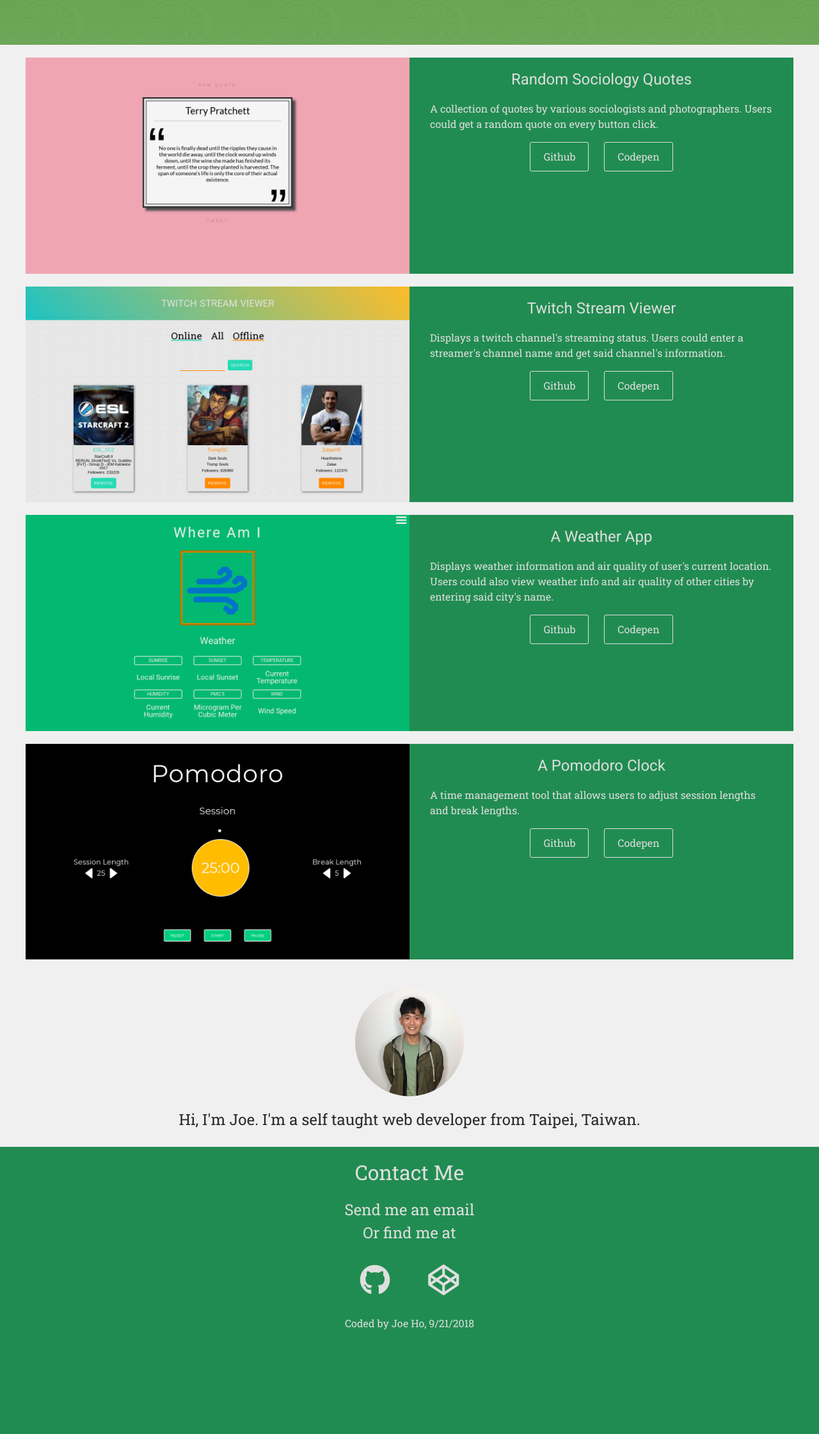
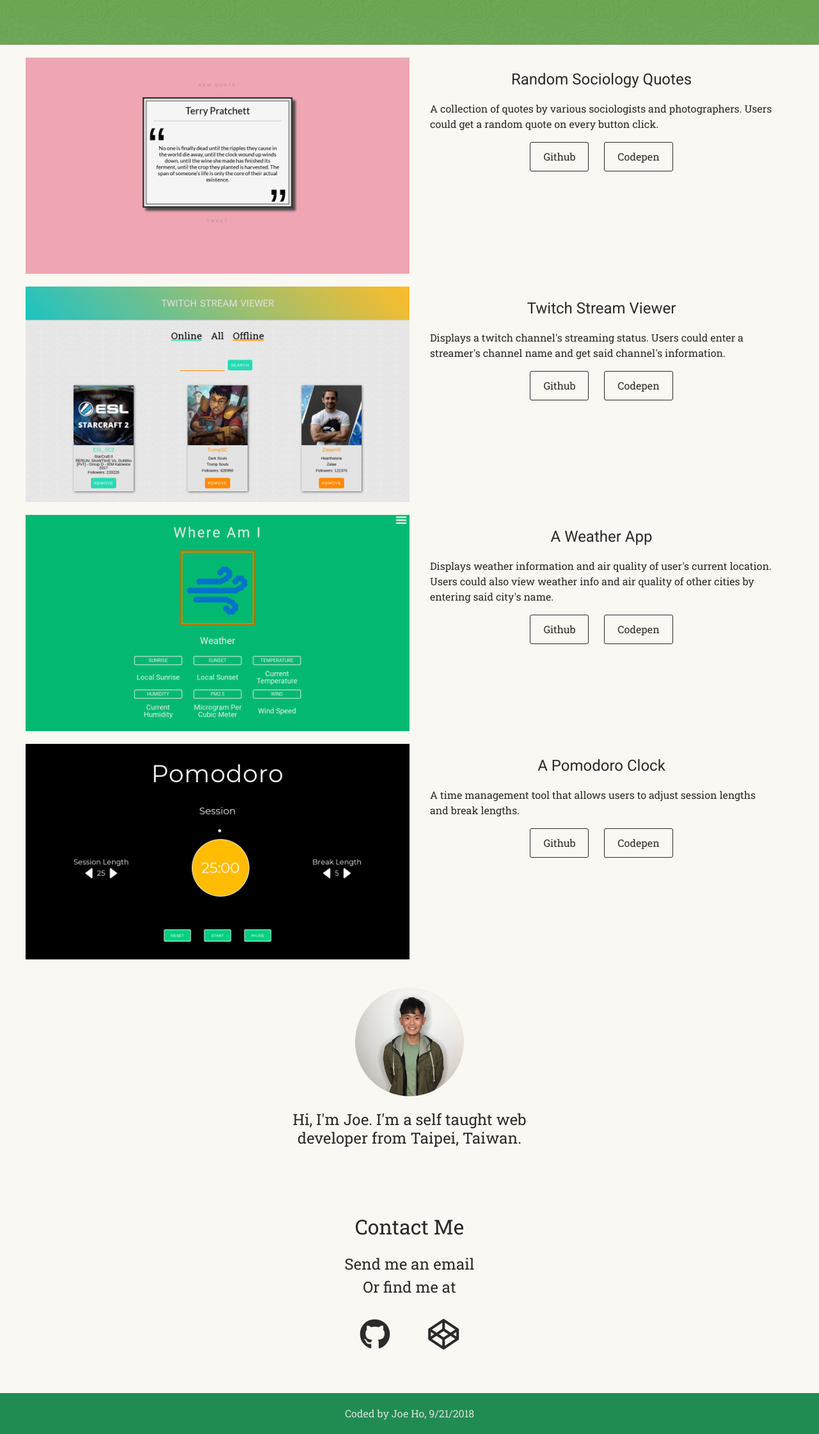
Before and after one commit to Nazlai/Joe-portfolio, a PHP site: page / in a window 1280 px wide. Shown: the part 245-2487 px from the top of the page at 64% size. Before the commit the page ends 2324 px from the top, so only its background shows below. Run offline with PHP 8.4, Linux system fonts and the light colour scheme; some libraries are stand-ins or nearby versions.

Commit message:
changed color scheme

```diff
--- a/scss/base/_mixin.scss
+++ b/scss/base/_mixin.scss
@@ -5,7 +5,7 @@
     }
 }
 
-@mixin linkHover($text-color:$text-color,$text-decoration:none,$hover-color:$hover-color){
+@mixin linkHover($text-color:$text-color,$text-decoration:none,$hover-color:$main-color){
     color: $text-color;
     text-decoration: $text-decoration;
     &:hover{
--- a/scss/base/_variables.scss
+++ b/scss/base/_variables.scss
@@ -1,6 +1,6 @@
 $main-color: #218c51;
 $secondary-color: #3f8c21;
-$text-color: #dfdfdf;
-$secondary-text-color: #2c2a2a;
+$text-color: #2c2a2a;
+$secondary-text-color: #dfdfdf;
 $hover-color: #b9b935;
-$background-color: #f0f0f0;
+$background-color: #faf8f2;
--- a/scss/components/_aboutMe.scss
+++ b/scss/components/_aboutMe.scss
@@ -1,5 +1,6 @@
 .aboutMe {
     margin: 28px auto;
+    max-width: 33rem;
     &__img {
         height: 170px;
         width: 170px;
@@ -8,7 +9,6 @@
     }
     &__text{
         padding: 0 1em;
-        color: $secondary-text-color;
         font-size: 1.5em;
         line-height: 1.2;
     }
--- a/scss/components/_banner.scss
+++ b/scss/components/_banner.scss
@@ -2,8 +2,9 @@
     background: linear-gradient(rgba(63, 140, 33, 0.788),rgba(63, 140, 33, 0.747)),
                 url("../../assets/pattern__img/full-bloom/full-bloom.png"),
                 repeat;
-    color: $text-color;
+    color: $secondary-text-color;
     padding: 1.5em 1em;
+    padding-top: 56px + 72px;
     font-size: 3em;
     &__title{
         line-height: 1.2;
--- a/scss/components/_contact.scss
+++ b/scss/components/_contact.scss
@@ -1,5 +1,5 @@
 .contact {
-    background-color: $main-color;
+    padding: 56px 0;
     &__title {
         padding: 0.5em 0;
         font-size: 2em;
--- a/scss/components/_footer.scss
+++ b/scss/components/_footer.scss
@@ -1,4 +1,5 @@
 .footer {
     background-color: $main-color;
     padding: 20px;
+    color: $secondary-text-color;
 }
--- a/scss/components/_navBar.scss
+++ b/scss/components/_navBar.scss
@@ -7,8 +7,12 @@
     padding: 10px 0;
     height: 56px;
     font-family: 'Roboto', Helvetica, Arial, sans-serif;
+    position: fixed;
+    top: 0;
+    left: 0;
+    width: 100%;
     &__logo {
-        @include linkHover();
+        @include linkHover($secondary-text-color, none, $hover-color);
         font-size: 1.5em;
         padding: 10px 0;
         margin-left: 15px;
@@ -29,7 +33,7 @@
         }
     }
     &__item {
-        @include linkHover();
+        @include linkHover($secondary-text-color, none, $hover-color);
         padding: 10px;
         @media only screen and (max-width:$breakpoint-large-mobile){
             display: inline-block;
--- a/scss/components/_projects.scss
+++ b/scss/components/_projects.scss
@@ -19,7 +19,7 @@
     }
     &__info {
         padding: 1em;
-        background-color: $main-color;
+        color: $text-color;
         @include media($breakpoint-desktop) {
             width: 50%;
         }
@@ -56,7 +56,7 @@
         border: 1px solid $text-color;
         border-radius: 3px;
         &:hover {
-            color: $secondary-color;
+            color: $background-color;
             background-color: $text-color;
         }
     }
--- a/stylesheet/styles.css
+++ b/stylesheet/styles.css
@@ -60,8 +60,8 @@ table {
 body {
   text-align: center;
   font: 1em/1.5 "Roboto Slab", Helvetica, Arial, sans-serif;
-  color: #dfdfdf;
-  background-color: #f0f0f0;
+  color: #2c2a2a;
+  background-color: #faf8f2;
 }
 
 .navBar {
@@ -73,6 +73,10 @@ body {
   padding: 10px 0;
   height: 56px;
   font-family: "Roboto", Helvetica, Arial, sans-serif;
+  position: fixed;
+  top: 0;
+  left: 0;
+  width: 100%;
 }
 .navBar__logo {
   color: #dfdfdf;
@@ -146,7 +150,7 @@ body {
   width: 36px;
   height: 5px;
   position: absolute;
-  background-color: #dfdfdf;
+  background-color: #2c2a2a;
   border-radius: 3px;
   -webkit-transition: all 300ms ease-in-out;
   -moz-transition: all 300ms ease-in-out;
@@ -176,6 +180,7 @@ body {
   background: linear-gradient(rgba(63, 140, 33, 0.788), rgba(63, 140, 33, 0.747)), url("../../assets/pattern__img/full-bloom/full-bloom.png"), repeat;
   color: #dfdfdf;
   padding: 1.5em 1em;
+  padding-top: 128px;
   font-size: 3em;
 }
 .banner__title {
@@ -208,7 +213,7 @@ body {
 }
 .project__info {
   padding: 1em;
-  background-color: #218c51;
+  color: #2c2a2a;
 }
 @media only screen and (min-width: 990px) {
   .project__info {
@@ -232,28 +237,29 @@ body {
   line-height: 1.5;
 }
 .info__link {
-  color: #dfdfdf;
+  color: #2c2a2a;
   text-decoration: none;
 }
 .info__link:hover {
-  color: #b9b935;
+  color: #218c51;
 }
 .info__btn {
-  color: #dfdfdf;
+  color: #2c2a2a;
   text-decoration: none;
   display: inline-block;
   margin: 0 10px;
   padding: 10px 20px;
-  border: 1px solid #dfdfdf;
+  border: 1px solid #2c2a2a;
   border-radius: 3px;
 }
 .info__btn:hover {
-  color: #3f8c21;
-  background-color: #dfdfdf;
+  color: #faf8f2;
+  background-color: #2c2a2a;
 }
 
 .aboutMe {
   margin: 28px auto;
+  max-width: 33rem;
 }
 .aboutMe__img {
   height: 170px;
@@ -263,13 +269,12 @@ body {
 }
 .aboutMe__text {
   padding: 0 1em;
-  color: #2c2a2a;
   font-size: 1.5em;
   line-height: 1.2;
 }
 
 .contact {
-  background-color: #218c51;
+  padding: 56px 0;
 }
 .contact__title {
   padding: 0.5em 0;
@@ -290,24 +295,25 @@ body {
   }
 }
 .contact__mail {
-  color: #dfdfdf;
+  color: #2c2a2a;
   text-decoration: none;
 }
 .contact__mail:hover {
-  color: #b9b935;
+  color: #218c51;
 }
 .contact__link {
   padding: 0 0.5em;
-  color: #dfdfdf;
+  color: #2c2a2a;
   text-decoration: none;
 }
 .contact__link:hover {
-  color: #b9b935;
+  color: #218c51;
 }
 
 .footer {
   background-color: #218c51;
   padding: 20px;
+  color: #dfdfdf;
 }
 
 /*# sourceMappingURL=styles.css.map */
```
Also changed, not shown: 1 other file.
